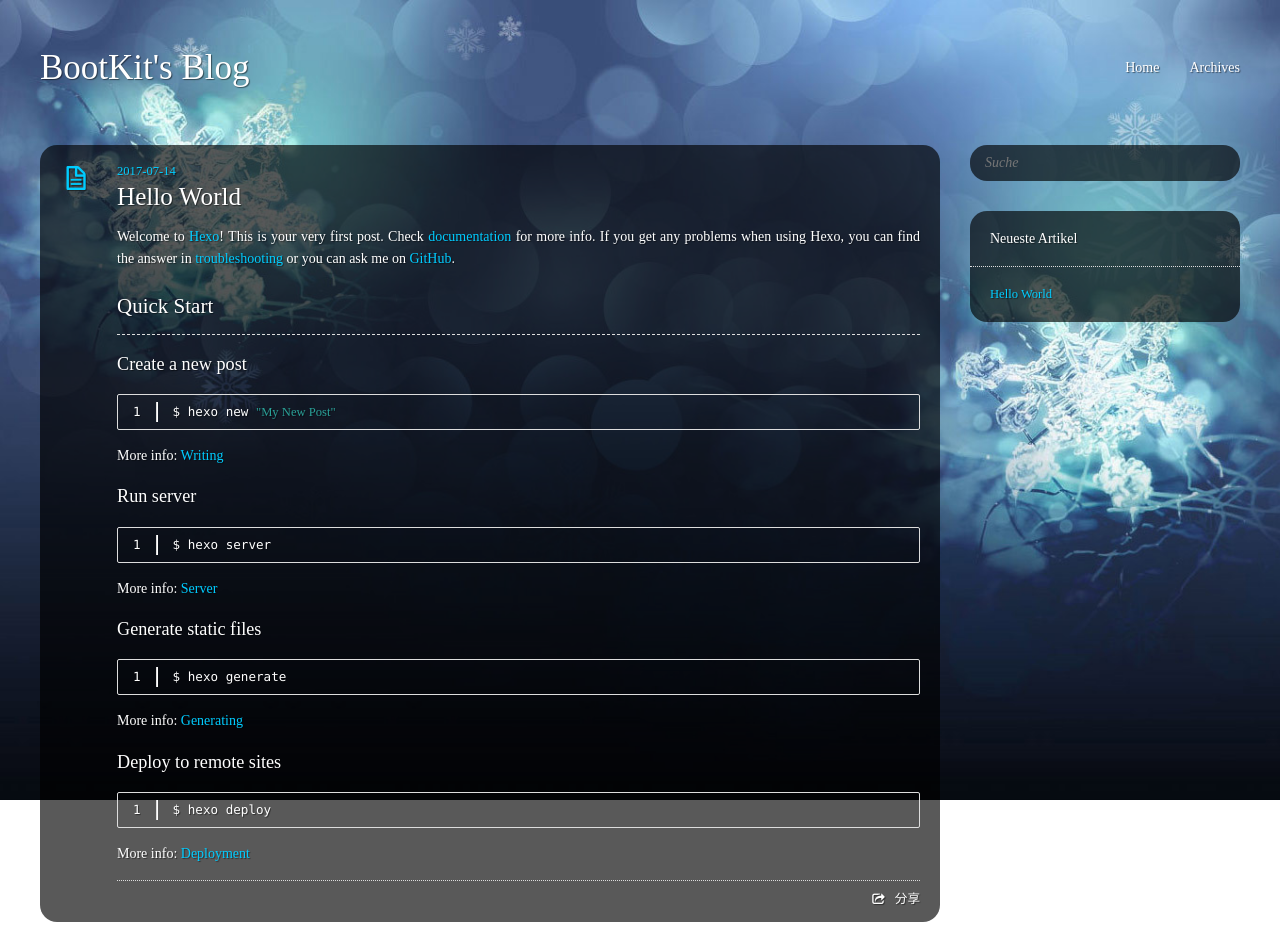
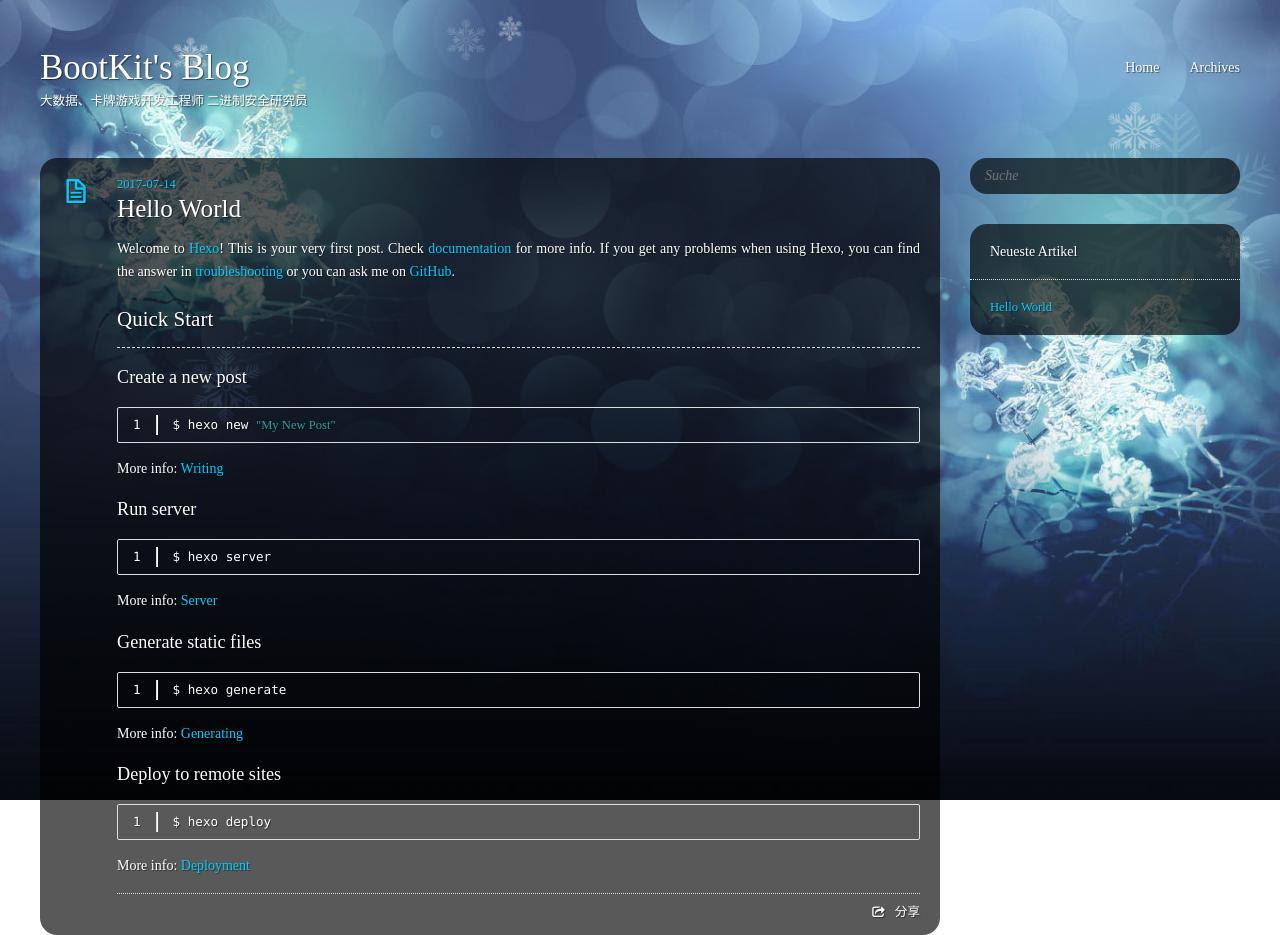
Before and after one commit to BootKitS/BootKitS.github.io, a plain HTML site: page 2017/07/14/hello-world/index.html in a window 1280 px wide. Shown: the top 935 px of the page. Drawn offline with Linux system fonts and the light colour scheme; a script that the page names is missing.

Commit message:
Site updated: 2017-07-14 17:21:07

```diff
--- a/2017/07/14/hello-world/index.html
+++ b/2017/07/14/hello-world/index.html
@@ -43,7 +43,7 @@
 <body>
   <header id="header" class="inner"><div class="alignleft">
   <h1><a href="/">BootKit&#39;s Blog</a></h1>
-  <h2><a href="/"></a></h2>
+  <h2><a href="/">大数据、卡牌游戏开发工程师 二进制安全研究员</a></h2>
 </div>
 <nav id="main-nav" class="alignright">
   <ul>
```
Also changed, not shown: archives/2017/07/index.html (+1 -1 lines), archives/2017/index.html (+1 -1 lines), archives/index.html (+1 -1 lines), index.html (+1 -1 lines).
